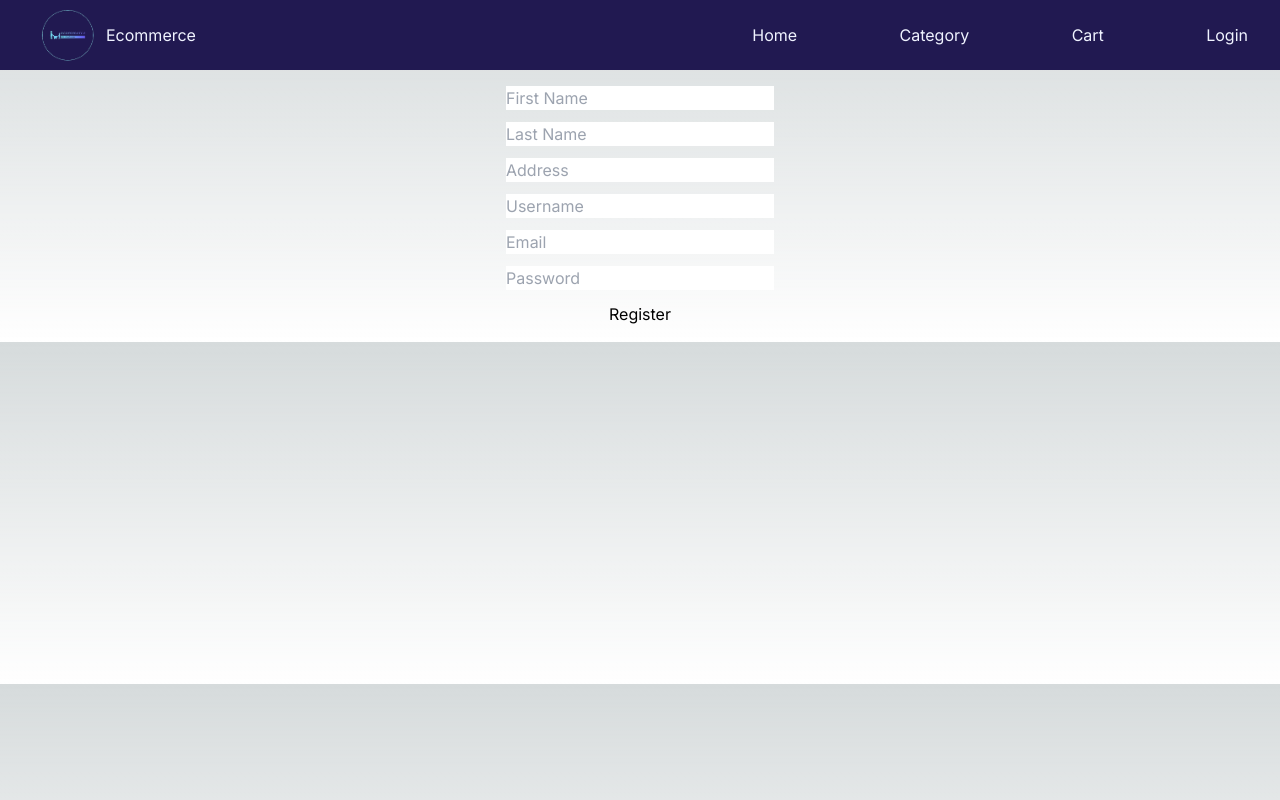
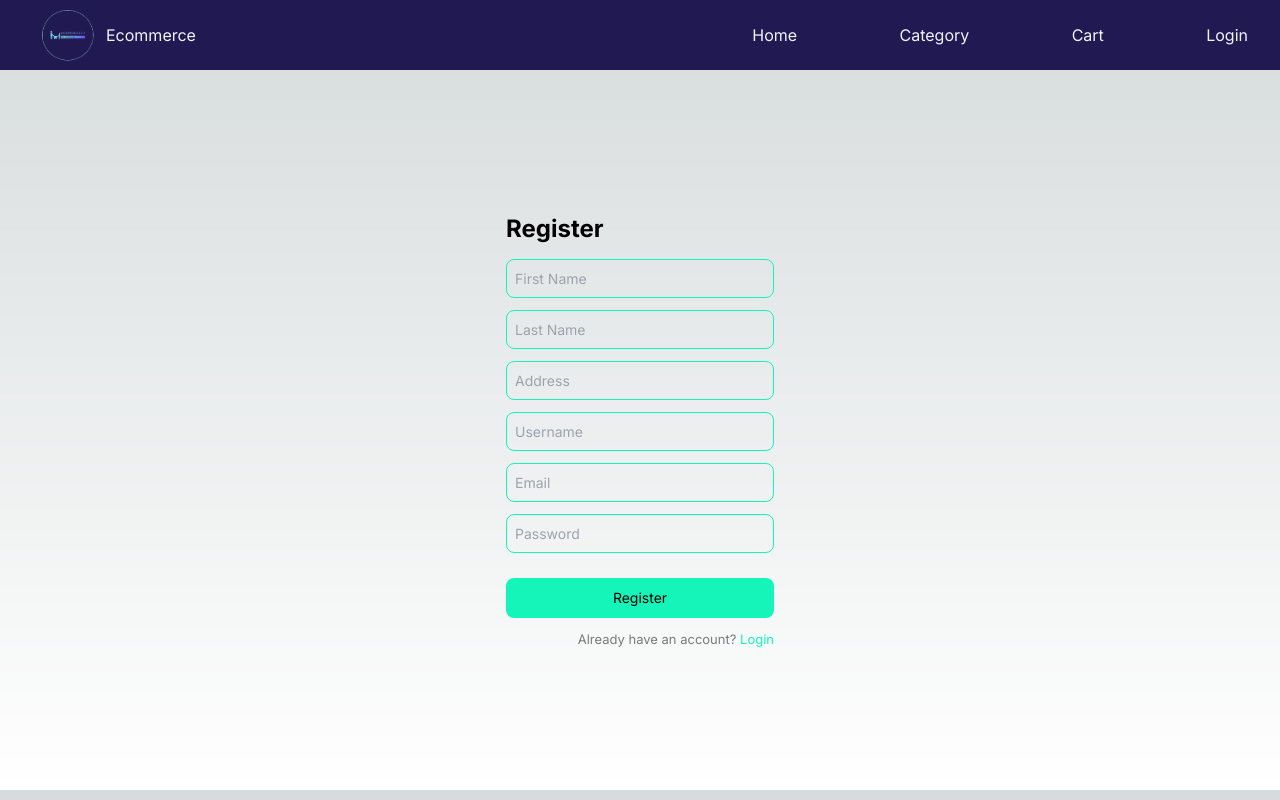
Before and after one commit to Ashish240399/e-Commerce, a Next.js app in the folder client/ecomm/: page /auth/register in a window 1280 px wide. Built offline with nearby package versions, Linux system fonts and the light colour scheme.

Commit message:
basic ui changes for login and signup page

```diff
--- a/client/ecomm/src/app/account/account.tsx
+++ b/client/ecomm/src/app/account/account.tsx
@@ -1,5 +1,5 @@
 "use client";
-import Buttons from "@/components/Buttons";
+import TransparentButton from "@/components/TransparentButton";
 import { UserContext } from "@/context/userContext/userContext";
 import React, { useContext } from "react";
 
@@ -15,7 +15,18 @@ const Account = (props: Props) => {
   }
   return (
     <div>
-      <Buttons action={logout} bg="#15F5BA" text="Logout" />
+      <div>
+        Name: {userContext?.user?.firstName + " " + userContext?.user?.lastName}
+      </div>
+      <div>Address: {userContext?.user?.address}</div>
+      <div>Email: {userContext?.user?.email}</div>
+      <div className="w-[200px]">
+        <TransparentButton
+          action={logout}
+          borderColor="#15F5BA"
+          text="Logout"
+        />
+      </div>
     </div>
   );
 };
--- a/client/ecomm/src/app/auth/login/login.tsx
+++ b/client/ecomm/src/app/auth/login/login.tsx
@@ -1,7 +1,9 @@
 "use client";
+import Buttons from "@/components/Buttons";
 import { UserContext } from "@/context/userContext/userContext";
 import { getUserDetails } from "@/services/getUserDeatils";
 import { login } from "@/services/loginAPI";
+import Link from "next/link";
 import { useRouter } from "next/navigation";
 import React, { useContext, useState } from "react";
 
@@ -49,25 +51,38 @@ const LoginPage = (props: Props) => {
     }
   }
   return (
-    <div>
+    <div className="flex items-center justify-center h-[90vh]">
       <form
         onSubmit={handleSubmit}
         className="w-[300px] p-4 bg-slate-500 flex flex-col gap-3 m-auto"
         action=""
       >
+        <p className="text-[24px] font-bold">Login</p>
+        <div className="mb-[-5%] text-[13px] text-smalltext">Email</div>
         <input
-          className="text-black"
+          className="bg-[transparent] text-text border border-secondary rounded-lg p-2 focus:outline-none focus:ring-2 focus:ring-secondary focus:border-transparent"
           name="email"
           onChange={handleChange}
           type="email"
         />
+        <div className="mb-[-5%] text-[13px] text-smalltext">Password</div>
         <input
-          className="text-black"
+          className="bg-[transparent] text-text border border-secondary rounded-lg p-2 focus:outline-none focus:ring-2 focus:ring-secondary focus:border-transparent"
           name="password"
           onChange={handleChange}
           type="password"
         />
-        <input type="submit" value="Submit" />
+        <div className="mt-[8%]">
+          <Buttons action={handleSubmit} bg="#15F5BA" text="Login" />
+        </div>
+
+        {/* <input type="submit" value="Submit" /> */}
+        <p className="text-smalltext text-[13px] text-end">
+          {"Don't"} have an account?{" "}
+          <Link href="/auth/register" className="text-secondary">
+            Register
+          </Link>
+        </p>
       </form>
     </div>
   );
--- a/client/ecomm/src/app/auth/register/register.tsx
+++ b/client/ecomm/src/app/auth/register/register.tsx
@@ -1,10 +1,14 @@
 "use client";
+import Buttons from "@/components/Buttons";
 import { register } from "@/services/registerAPI";
+import Link from "next/link";
+import { useRouter } from "next/navigation";
 import React, { useState } from "react";
 
 type Props = {};
 
 const RegisterPage = (props: Props) => {
+  const router = useRouter();
   const [registerForm, setRegisterForm] = useState<RegisterType>({
     firstName: "",
     lastName: "",
@@ -31,60 +35,70 @@ const RegisterPage = (props: Props) => {
     try {
       const response = await register(registerForm);
       console.log(response);
+      router.push("/auth/login");
     } catch (error: any) {
       console.log(error.response.data);
     }
   }
   return (
-    <div>
+    <div className="h-[90vh] flex items-center justify-center">
       <form
-        className="w-[300px] p-4 bg-slate-500 flex flex-col gap-3 m-auto"
+        className="w-[300px] p-4 bg-slate-500 flex flex-col gap-3 m-auto text-[14px]"
         onSubmit={handleSubmit}
         action=""
       >
+        <p className="text-[24px] font-bold">Register</p>
         <input
-          className="text-black"
+          className="bg-[transparent] text-text border border-secondary rounded-lg p-2 focus:outline-none focus:ring-2 focus:ring-secondary focus:border-transparent"
           onChange={handleChange}
           name="firstName"
           type="text"
           placeholder="First Name"
         />
         <input
-          className="text-black"
+          className="bg-[transparent] text-text border border-secondary rounded-lg p-2 focus:outline-none focus:ring-2 focus:ring-secondary focus:border-transparent"
           onChange={handleChange}
           type="text"
           name="lastName"
           placeholder="Last Name"
         />
         <input
-          className="text-black"
+          className="bg-[transparent] text-text border border-secondary rounded-lg p-2 focus:outline-none focus:ring-2 focus:ring-secondary focus:border-transparent"
           onChange={handleChange}
           type="text"
           name="address"
           placeholder="Address"
         />
         <input
-          className="text-black"
+          className="bg-[transparent] text-text border border-secondary rounded-lg p-2 focus:outline-none focus:ring-2 focus:ring-secondary focus:border-transparent"
           onChange={handleChange}
           type="text"
           name="username"
           placeholder="Username"
         />
         <input
-          className="text-black"
+          className="bg-[transparent] text-text border border-secondary rounded-lg p-2 focus:outline-none focus:ring-2 focus:ring-secondary focus:border-transparent"
           onChange={handleChange}
           type="text"
           name="email"
           placeholder="Email"
         />
         <input
-          className="text-black"
+          className="bg-[transparent] text-text border border-secondary rounded-lg p-2 focus:outline-none focus:ring-2 focus:ring-secondary focus:border-transparent"
           onChange={handleChange}
           type="text"
           name="password"
           placeholder="Password"
         />
-        <input onChange={handleChange} type="submit" value="Register" />
+        <div className="mt-[5%]">
+          <Buttons action={handleSubmit} bg="#15F5BA" text="Register" />
+        </div>
+        <p className="text-smalltext text-[13px] text-end">
+          Already have an account?{" "}
+          <Link href="/auth/login" className="text-secondary">
+            Login
+          </Link>
+        </p>
       </form>
     </div>
   );
--- a/client/ecomm/src/components/Buttons.tsx
+++ b/client/ecomm/src/components/Buttons.tsx
@@ -11,8 +11,8 @@ function Buttons({ text, bg, action }: Props) {
     <button
       style={{ backgroundColor: bg }}
       className="w-full rounded-lg flex items-center justify-center h-[40px] text-[black]"
-      onClick={() => {
-        action();
+      onClick={(e) => {
+        action(e);
       }}
     >
       {text}{" "}
--- a/client/ecomm/src/components/CartItem.tsx
+++ b/client/ecomm/src/components/CartItem.tsx
@@ -18,7 +18,9 @@ const CartItem = ({ cartItem, addToCart, removeFromCart }: props) => {
   return (
     <div className="w-[100%] flex justify-between items-center gap-[10%] my-6 py-2 border-b-2 border-b-[#80808075]">
       <div className="flex items-start gap-4 w-[80%]">
-        <Image alt="" src={cartItem?.image} height={100} width={100} />
+        <div className="">
+          <Image alt="" src={cartItem?.image} width={100} height={100} />
+        </div>
         <div>
           <div>{cartItem.title}</div>
           <div>{cartItem.product_type}</div>
```
